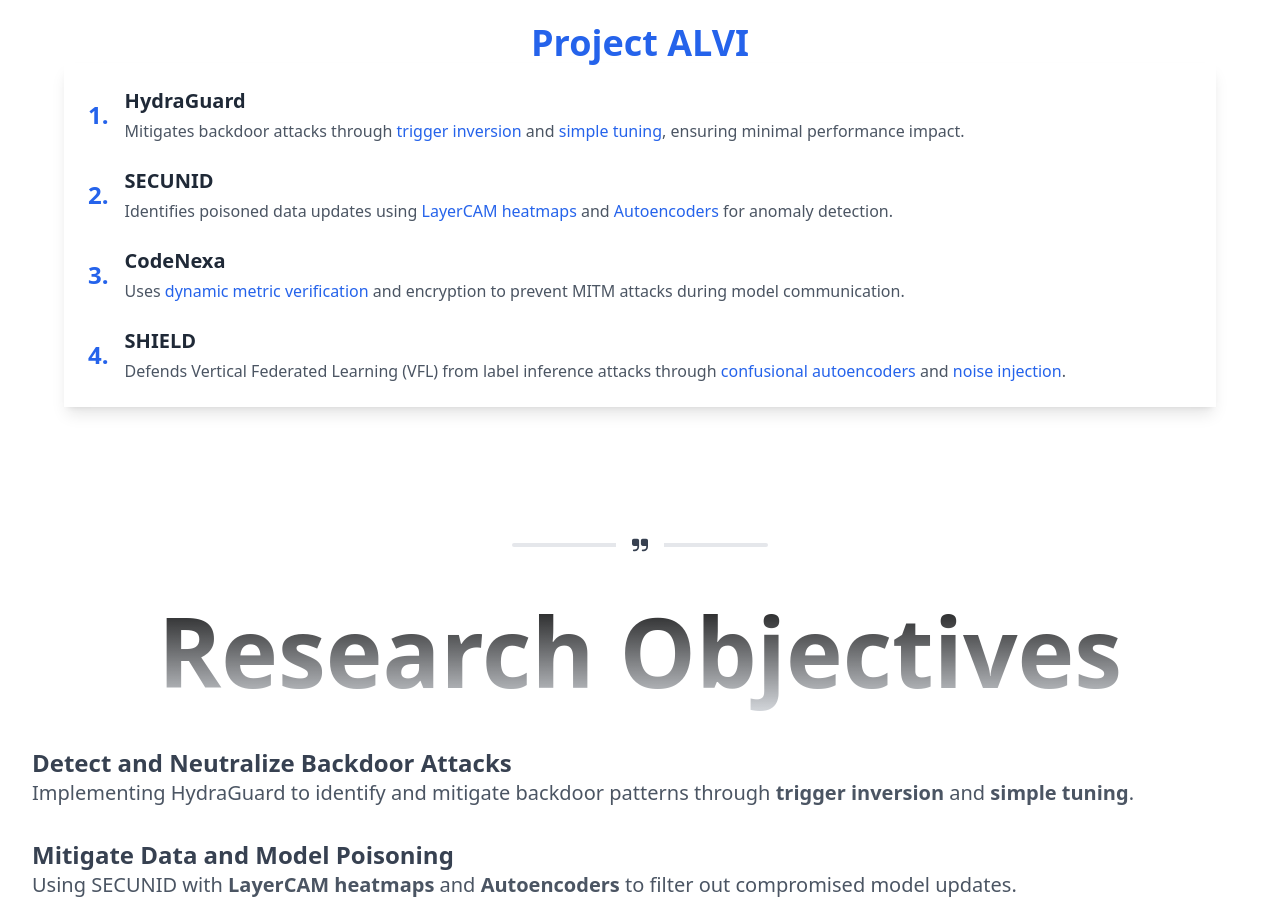
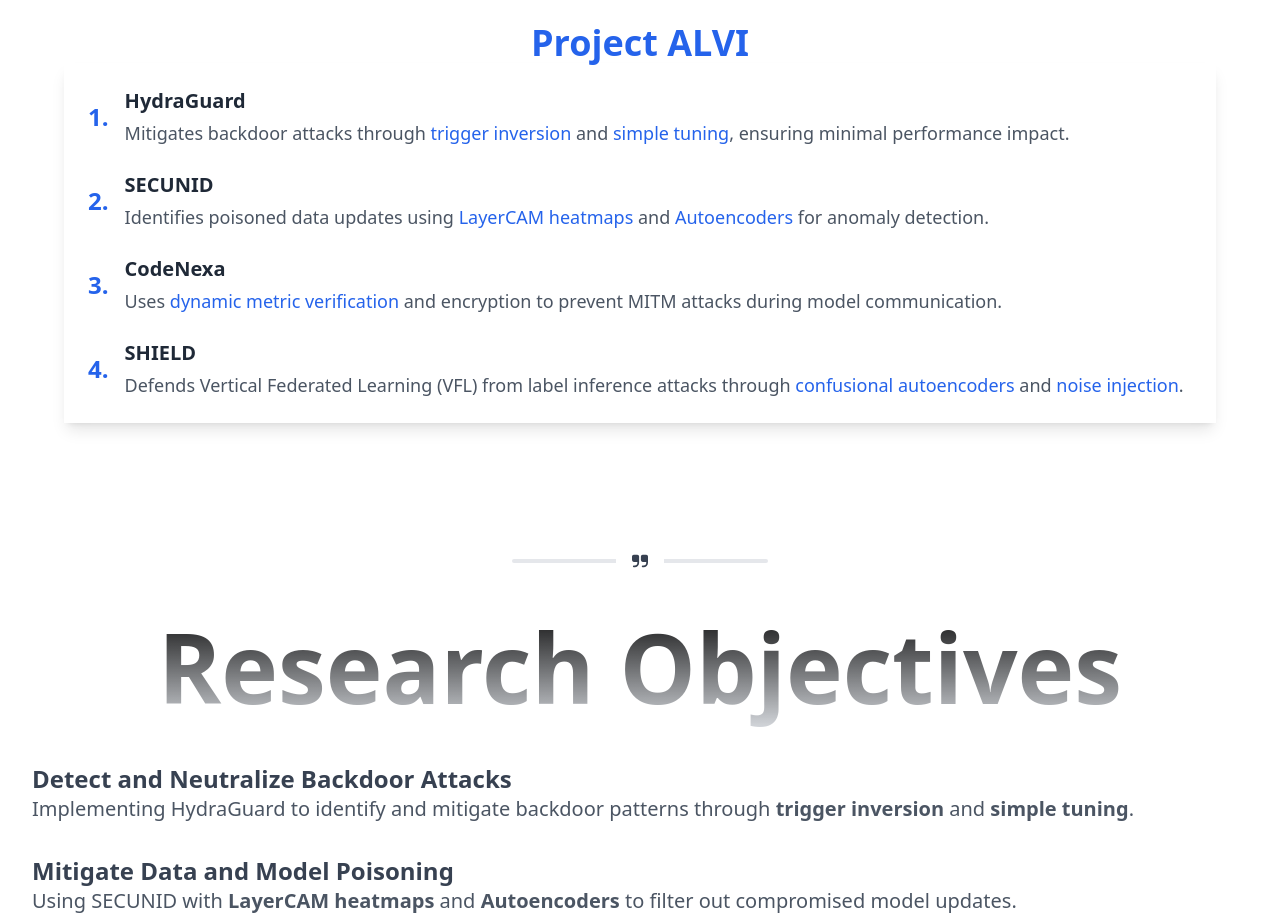
Before and after one commit to AshenWijesingha/CodeNEXA, a React (Vite) app: page / in a window 1280 px wide. Shown: the part 6215-7131 px from the top of the page. Built offline with nearby package versions, Linux system fonts and the light colour scheme.

Commit message:
Update Research Gap Section

```diff
--- a/src/components/sections/ResearchGap.tsx
+++ b/src/components/sections/ResearchGap.tsx
@@ -127,7 +127,7 @@
                       <h3 className="text-xl text-left font-semibold text-gray-800">
                         HydraGuard
                       </h3>
-                      <p className="text-gray-600 mt-1">
+                      <p className="text-gray-600 mt-1 text-lg">
                         Mitigates backdoor attacks through{" "}
                         <span className="font-medium text-blue-600">
                           trigger inversion
@@ -149,7 +149,7 @@
                       <h3 className="text-xl text-left font-semibold text-gray-800">
                         SECUNID
                       </h3>
-                      <p className="text-gray-600 mt-1">
+                      <p className="text-gray-600 mt-1 text-lg">
                         Identifies poisoned data updates using{" "}
                         <span className="font-medium text-blue-600">
                           LayerCAM heatmaps
@@ -171,7 +171,7 @@
                       <h3 className="text-xl text-left font-semibold text-gray-800">
                         CodeNexa
                       </h3>
-                      <p className="text-gray-600 mt-1">
+                      <p className="text-gray-600 mt-1 text-lg">
                         Uses{" "}
                         <span className="font-medium text-blue-600">
                           dynamic metric verification
@@ -190,7 +190,7 @@
                       <h3 className="text-xl text-left font-semibold text-gray-800">
                         SHIELD
                       </h3>
-                      <p className="text-gray-600 mt-1">
+                      <p className="text-gray-600 mt-1 text-lg">
                         Defends Vertical Federated Learning (VFL) from label
                         inference attacks through{" "}
                         <span className="font-medium text-blue-600">
```
